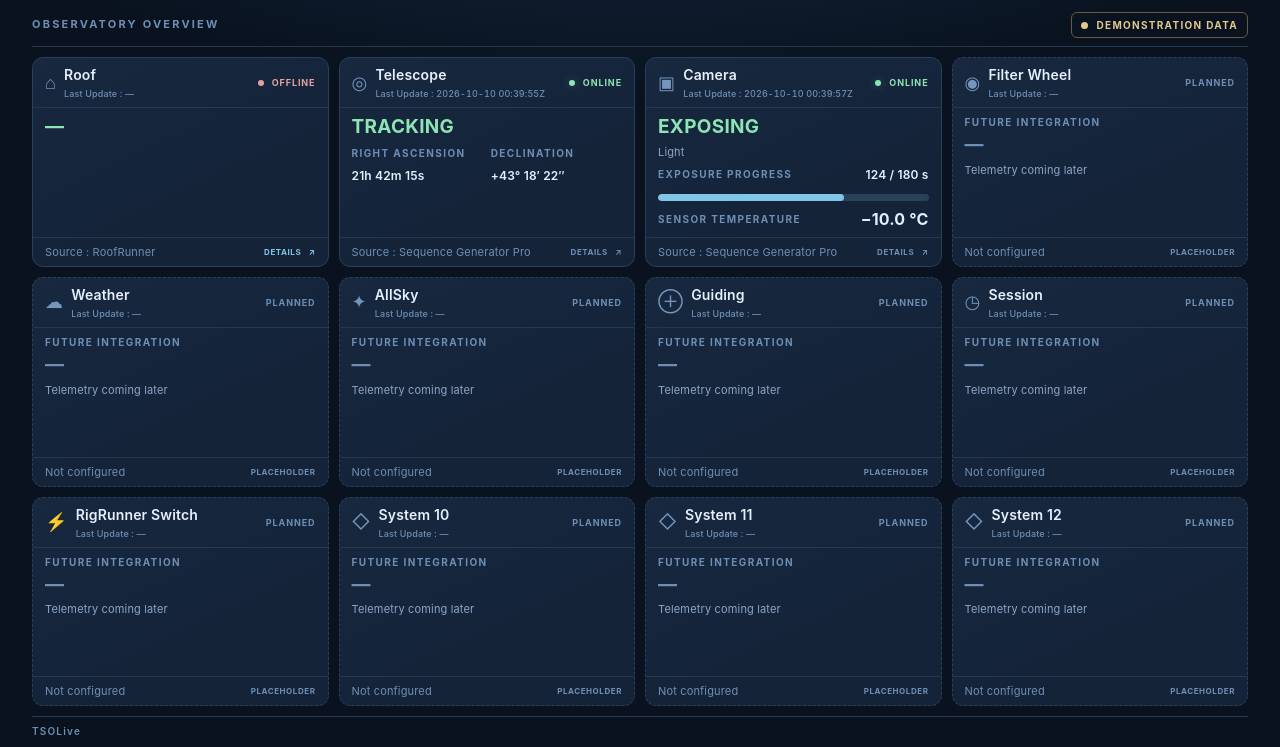
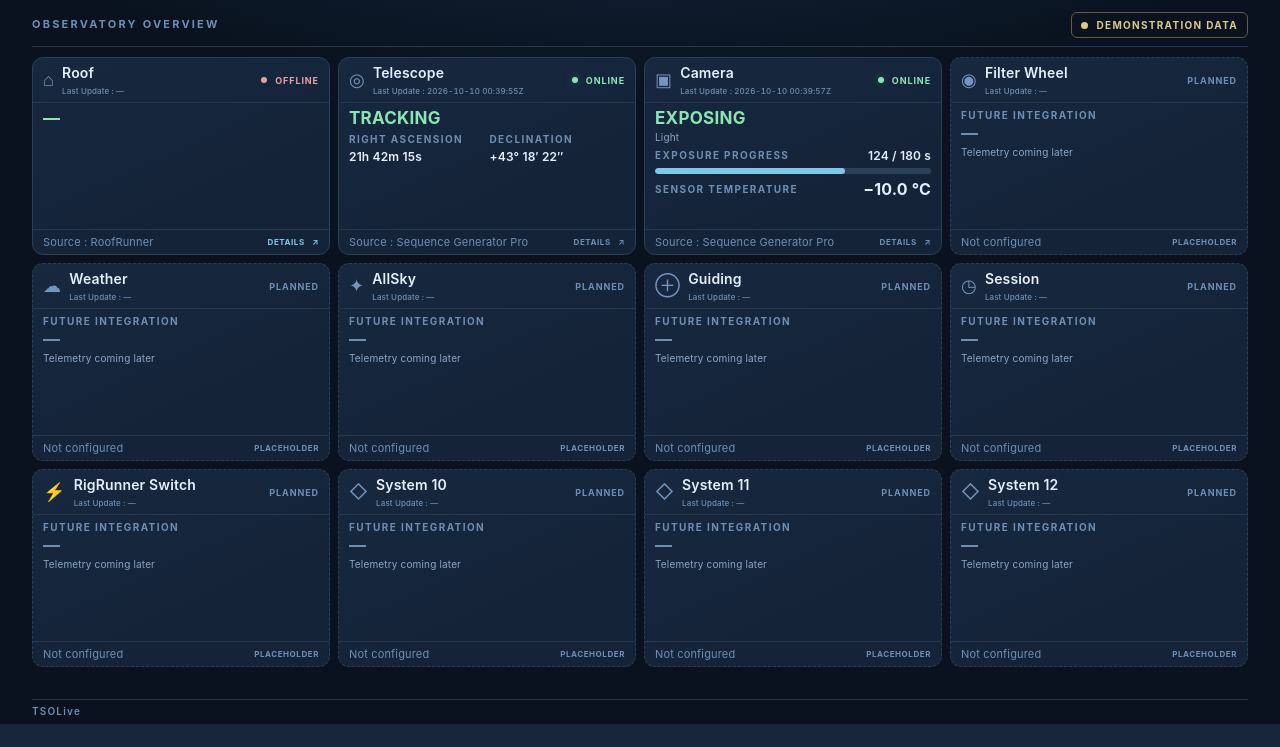
Before and after one commit to EorEquis/TSOLive, a FastAPI app: page / in a window 1280 px wide. Shown: the part 76-823 px from the top of the page. After the commit the page ends 800 px from the top, so only its background shows below. Run offline with FastAPI, Linux system fonts and the light colour scheme.

Commit message:
Force three equal-height dashboard rows into desktop viewport

```diff
--- a/static/styles.css
+++ b/static/styles.css
@@ -154,3 +154,31 @@ main{padding-top:30px}
   main:not(.details-main) .tile-grid .sensor{margin-top:8px}
   main:not(.details-main) .tile-grid .tile{min-height:0}
 }
+
+/* Forced-fit desktop experiment: three equal rows inside the viewport.
+   Homepage only; details pages and smaller breakpoints are unaffected. */
+@media(min-width:1251px){
+  main:not(.details-main){flex:1 1 auto;min-height:0}
+  main:not(.details-main) .tile-grid{
+    height:calc(100vh - 190px);
+    height:calc(100dvh - 190px);
+    min-height:0;
+    grid-template-rows:repeat(3,minmax(0,1fr));
+    align-content:stretch;
+    gap:8px;
+  }
+  main:not(.details-main) .tile-grid .tile{min-height:0}
+  main:not(.details-main) .tile-grid .tile-head{padding:6px 10px;flex-shrink:0}
+  main:not(.details-main) .tile-grid .tile-body{padding:6px 10px;min-height:0;overflow:hidden}
+  main:not(.details-main) .tile-grid .tile-foot{padding:5px 10px;flex-shrink:0}
+  main:not(.details-main) .tile-grid .big-status{font-size:17px;line-height:1.1;margin-bottom:3px}
+  main:not(.details-main) .tile-grid .readouts{margin-top:5px;gap:5px}
+  main:not(.details-main) .tile-grid .readouts div{gap:4px}
+  main:not(.details-main) .tile-grid .exposure,
+  main:not(.details-main) .tile-grid .sensor{margin-top:5px}
+  main:not(.details-main) .tile-grid .progress-track{margin-top:5px;height:6px}
+  main:not(.details-main) .tile-grid .metric-label{margin-bottom:3px}
+  main:not(.details-main) .tile-grid .tile-update{font-size:8px}
+  main:not(.details-main) .tile-grid .description{font-size:10px}
+  main:not(.details-main)+.page-footer{margin-top:6px;padding:5px 0 7px}
+}
```
